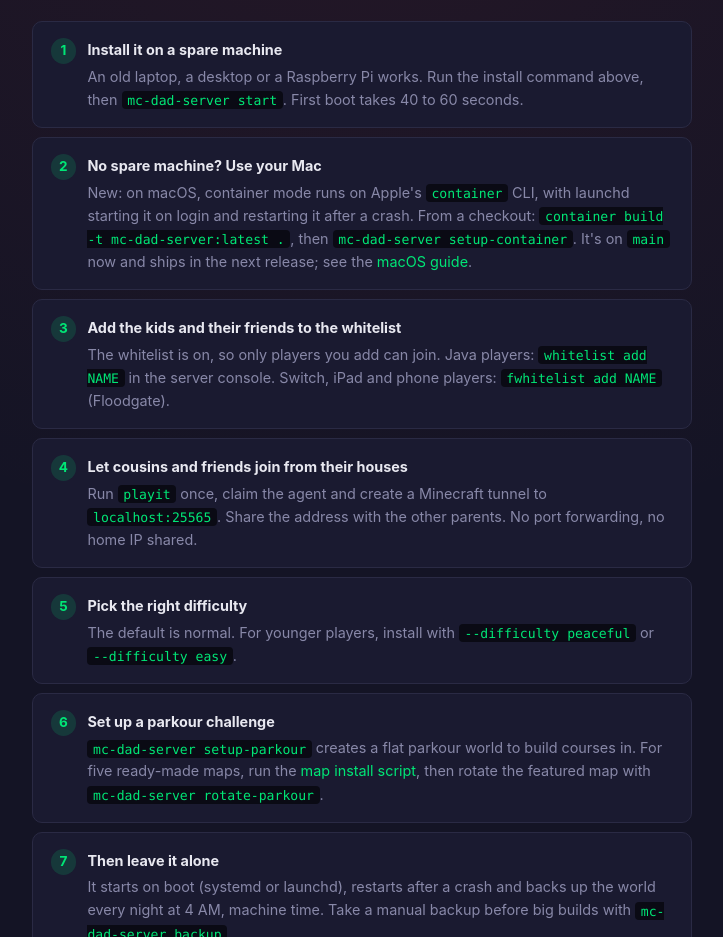
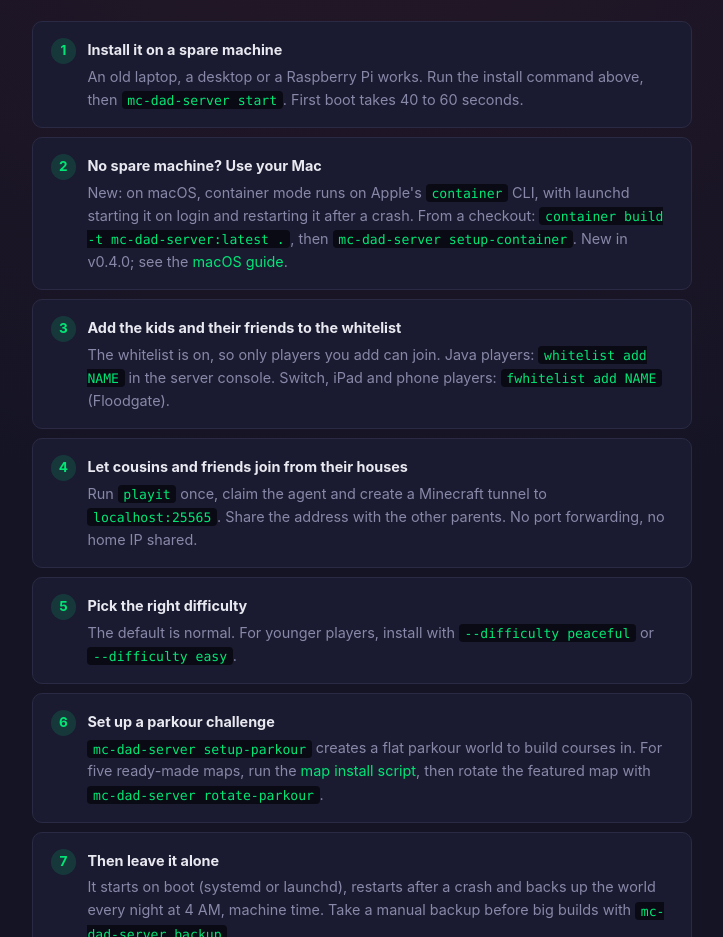
Before and after one commit to KevinTCoughlin/mc-dad-server, a plain HTML site: page docs/index.html in a window 1280 px wide. Shown: the part 1000-1937 px from the top of the page, without its empty margins (278-1001 px from the left). Drawn offline with Linux system fonts and the light colour scheme.

Commit message:
docs(site): Apple container support shipped in v0.4.0 (#77)
Co-authored-by: Claude Opus 5.5 <noreply@anthropic.com>

```diff
--- a/docs/index.html
+++ b/docs/index.html
@@ -41,7 +41,7 @@
         "applicationCategory": "GameApplication",
         "applicationSubCategory": "Game server",
         "operatingSystem": "Linux, macOS, Windows, Raspberry Pi OS",
-        "softwareVersion": "0.3.0",
+        "softwareVersion": "0.4.0",
         "license": "https://opensource.org/licenses/MIT",
         "isAccessibleForFree": true,
         "downloadUrl": "https://github.com/KevinTCoughlin/mc-dad-server/releases/latest",
@@ -726,7 +726,7 @@
         </li>
         <li>
           <strong>No spare machine? Use your Mac</strong>
-          New: on macOS, container mode runs on Apple's <a href="https://github.com/apple/container"><code class="inline">container</code></a> CLI, with launchd starting it on login and restarting it after a crash. From a checkout: <code class="inline">container build -t mc-dad-server:latest .</code>, then <code class="inline">mc-dad-server setup-container</code>. It's on <code class="inline">main</code> now and ships in the next release; see the <a href="https://github.com/KevinTCoughlin/mc-dad-server#macos-apple-container">macOS guide</a>.
+          New: on macOS, container mode runs on Apple's <a href="https://github.com/apple/container"><code class="inline">container</code></a> CLI, with launchd starting it on login and restarting it after a crash. From a checkout: <code class="inline">container build -t mc-dad-server:latest .</code>, then <code class="inline">mc-dad-server setup-container</code>. New in v0.4.0; see the <a href="https://github.com/KevinTCoughlin/mc-dad-server#macos-apple-container">macOS guide</a>.
         </li>
         <li>
           <strong>Add the kids and their friends to the whitelist</strong>
@@ -931,7 +931,7 @@
         </details>
         <details class="faq-item">
           <summary>Can I run this in Docker, Podman or Apple container?</summary>
-          <div class="faq-answer">Yes! Use <code>podman compose up -d</code> or <code>docker compose up -d</code>. The CLI auto-detects container mode, or use <code>--mode container</code>. Includes health checks, graceful shutdown, and Quadlet systemd integration. On a Mac, <code>mc-dad-server setup-container</code> uses Apple's <code>container</code> CLI and a launchd agent instead (new on <code>main</code>, in the next release); <code>--runtime</code> picks the engine when you have more than one.</div>
+          <div class="faq-answer">Yes! Use <code>podman compose up -d</code> or <code>docker compose up -d</code>. The CLI auto-detects container mode, or use <code>--mode container</code>. Includes health checks, graceful shutdown, and Quadlet systemd integration. On a Mac, <code>mc-dad-server setup-container</code> uses Apple's <code>container</code> CLI and a launchd agent instead (new in v0.4.0); <code>--runtime</code> picks the engine when you have more than one.</div>
         </details>
         <details class="faq-item">
           <summary>What if my server crashes?</summary>
```
